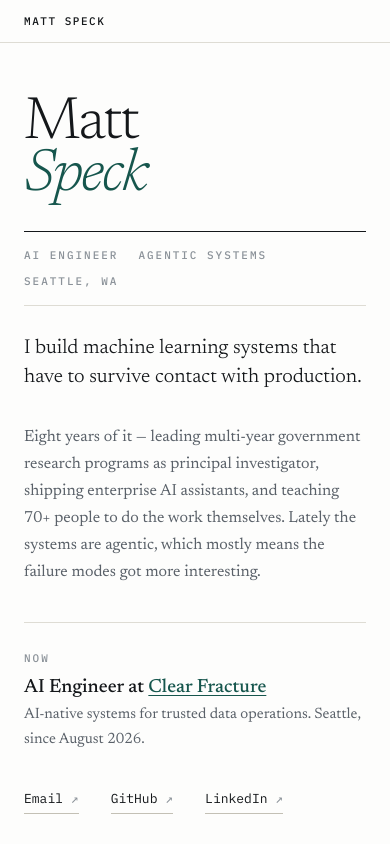
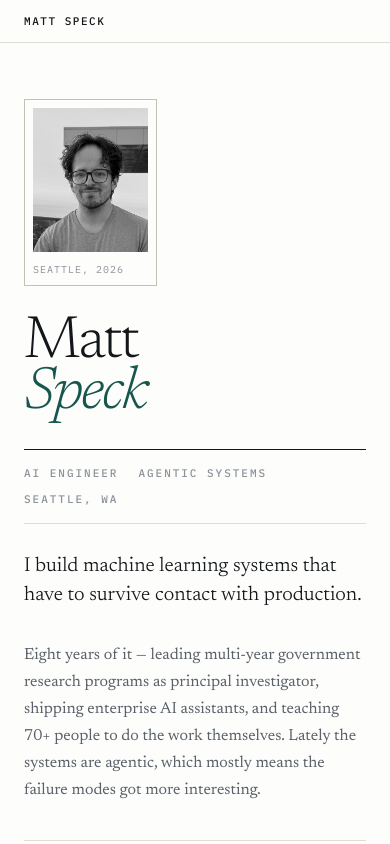
Before and after one commit to mjspeck/mjspeck.github.io, a plain HTML site: page index.html in a window 390 px wide. Shown: the top 844 px of the page. Drawn offline with Linux system fonts and the light colour scheme.

Commit message:
fix: show headshot on mobile
The hero portrait was hidden outright below 46rem via display:none, so
the headshot never appeared on phones. Restore it in the collapsed
single-column layout: order:-1 lifts it above the name instead of
leaving it orphaned below the links, and min(8.5rem, 34vw) keeps it a
modest plate that shrinks on narrow viewports rather than reusing the
desktop 15vw sizing.

Its scroll-reveal delay is zeroed on mobile since it now rises first.

Verified at a true 390px viewport: scrollWidth === clientWidth, and
the desktop layout is unchanged.

Co-Authored-By: Claude Opus 5 <noreply@anthropic.com>

```diff
--- a/css/site.css
+++ b/css/site.css
@@ -207,7 +207,12 @@ img { max-width: 100%; height: auto; display: block; }
 
 @media (max-width: 46rem) {
   .hero__grid { grid-template-columns: minmax(0, 1fr); }
-  .hero__portrait { display: none; }
+
+  /* Single column: lead with the portrait above the name. */
+  .hero__portrait {
+    order: -1;
+    width: min(8.5rem, 34vw);
+  }
 }
 
 /* Current position callout */
@@ -572,3 +577,8 @@ img { max-width: 100%; height: auto; display: block; }
 
   .hero .rise { transition-delay: calc(var(--i, 0) * 90ms); }
 }
+
+/* The portrait leads the single-column hero, so it rises first there. */
+@media (prefers-reduced-motion: no-preference) and (max-width: 46rem) {
+  .hero .hero__portrait { transition-delay: 0s; }
+}
```
